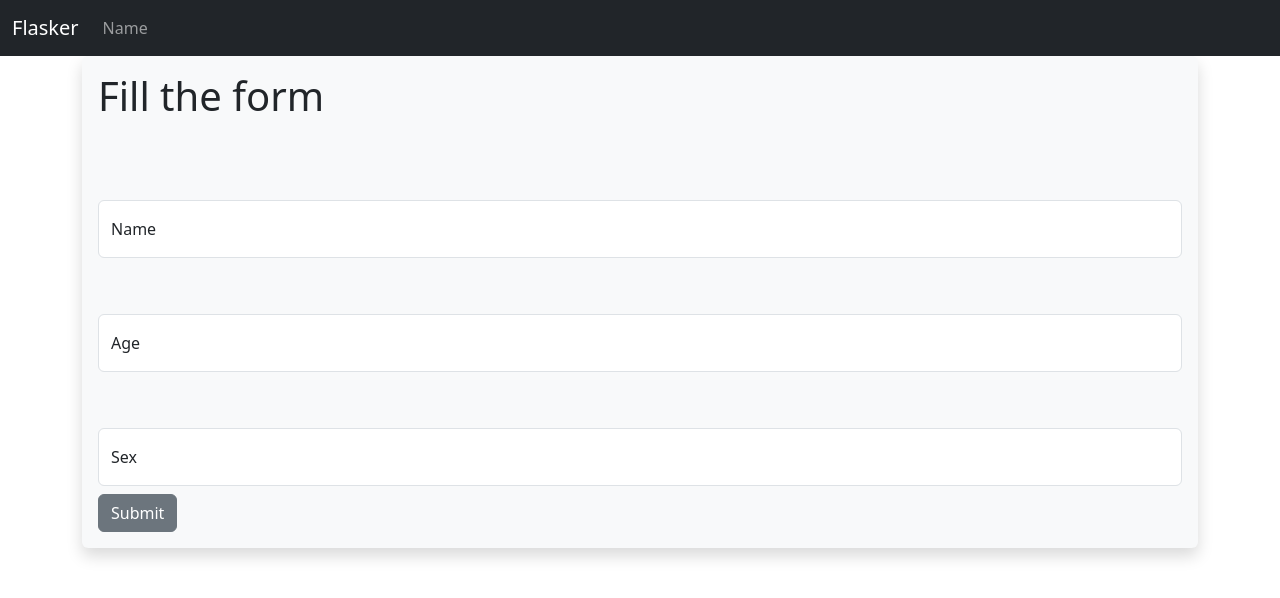
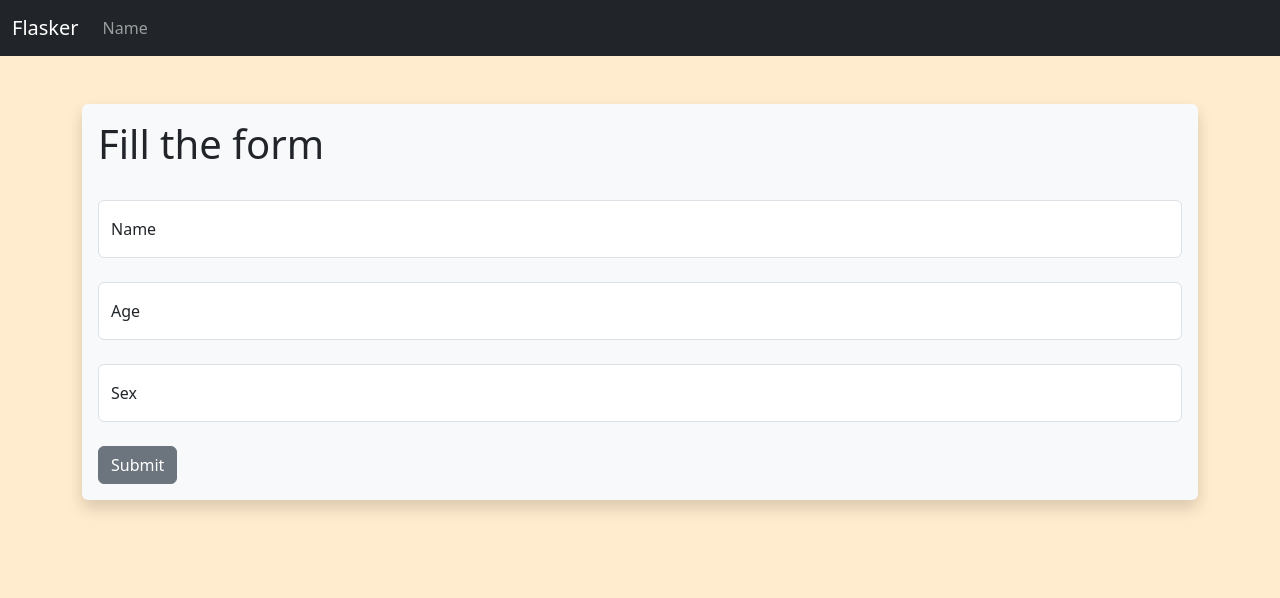
Before and after one commit to Alejoho/Time-Welsch, a Flask app: page / in a window 1280 px wide. Shown: the top 598 px of the page. Run offline with Flask 3, Linux system fonts and the light colour scheme; some libraries are stand-ins or nearby versions.

Commit message:
Ready to start tinkering with the form

```diff
--- /dev/null
+++ b/app/static/css/style.css
@@ -0,0 +1,3 @@
+body {
+    background-color: blanchedalmond;
+}
--- a/app/templates/index.html
+++ b/app/templates/index.html
@@ -1,14 +1,14 @@
 {% extends "layout.html" %}
+<!-- TODO: How can i get the content of the label to put in the placeholder of the input -->
+<!-- TODO: How to add a conditional class -->
 
 
 
 {% block content %}
 
 {% macro input(field) %}
-<br><br>
-<div class="form-floating mb-2">
-    <!-- TODO: How can i get the content of the label to put in the placeholder of the input -->
-    <!-- TODO: How to add a conditional class -->
+
+<div class="form-floating mb-4">
 
     {{ field(class="form-control", id=field.id, placeholder=field.name | capitalize()) }}
     {{ field.label(for=field.id) }}
@@ -16,9 +16,11 @@
 
 {% endmacro %}
 
+<br><br>
+
 <div class="shadow p-3 mb-3 bg-body-tertiary rounded">
     <h1>Fill the form</h1>
-    <br />
+    <br>
     <!-- <style>
         .is-invalid .form-control {
             border-color: #dc3545;
--- a/app/templates/layout.html
+++ b/app/templates/layout.html
@@ -5,8 +5,9 @@
     <meta charset="utf-8">
     <meta name="viewport" content="width=device-width, initial-scale=1">
     <title>Flasker!</title>
-    <link rel="shortcut icon" href="/app/static/favicon.ico" type="image/ico">
+    <link rel="icon" href="{{ url_for('static',filename='favicon.ico') }}">
     <link href="{{ url_for('static',filename='Bootstrap/bootstrap.min.css') }}" rel="stylesheet">
+    <link href="{{ url_for('static',filename='css/style.css') }}" rel="stylesheet">
 </head>
 
 <body>
```
Also changed, not shown: requirements.txt (added, +10 -0 lines).
